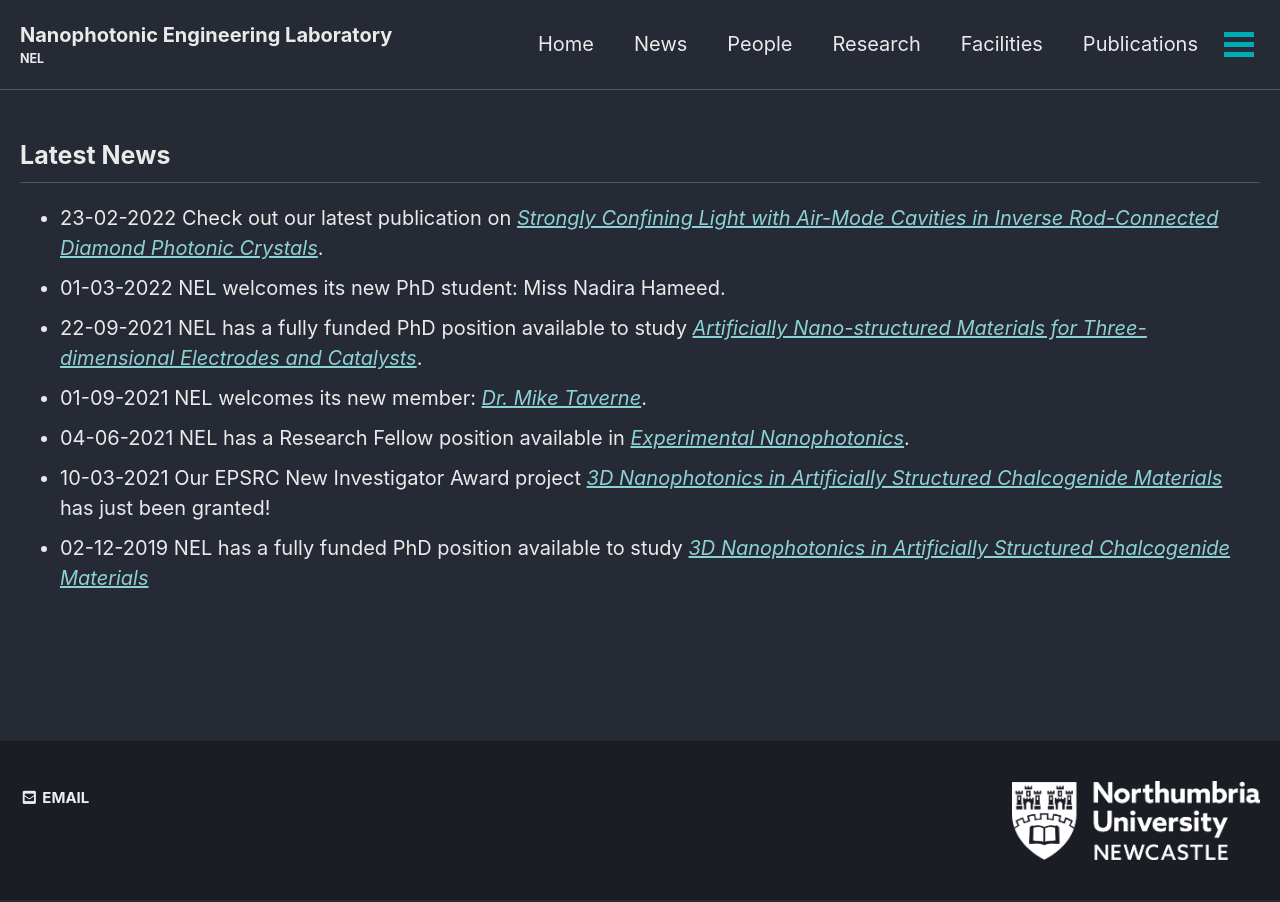
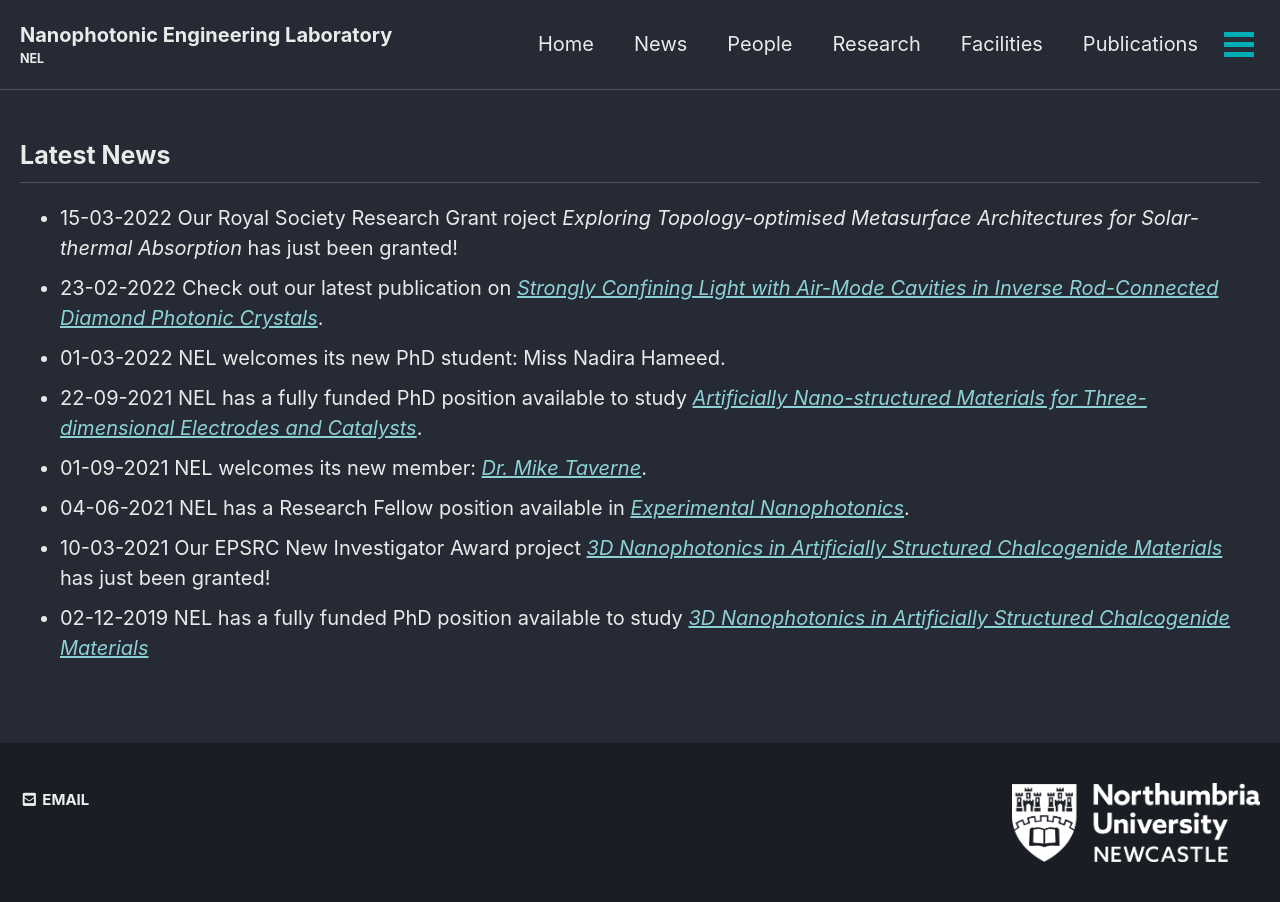
Before and after one commit to qubits/nanophotonicenglab.github.io, a Jekyll site: the page built from _pages/news.md, in a window 1280 px wide. Built offline with Jekyll 4.4.1, drawn with Linux system fonts in a browser that asks for light colours; cached includes are drawn as plain includes.

Commit message:
Update news.md

```diff
--- a/_pages/news.md
+++ b/_pages/news.md
@@ -7,6 +7,7 @@ author_profile: true
 #comments: true
 ---
 ## Latest News
+* 15-03-2022 Our Royal Society Research Grant roject *Exploring Topology-optimised Metasurface Architectures for Solar-thermal Absorption* has just been granted!
 * 23-02-2022 Check out our latest publication on [*Strongly Confining Light with Air-Mode Cavities in Inverse Rod-Connected Diamond Photonic Crystals*](https://doi.org/10.3390/cryst12030303).
 * 01-03-2022 NEL welcomes its new PhD student:  Miss Nadira Hameed.
 * 22-09-2021 NEL has a fully funded PhD position available to study [*Artificially Nano-structured Materials for Three-dimensional Electrodes and Catalysts*](https://www.findaphd.com/phds/project/design-of-artificially-nano-structured-materials-for-three-dimensional-electrodes-and-catalysts-advert-reference-fac21-ee-mpee-hodaniel/?p133766).
```
